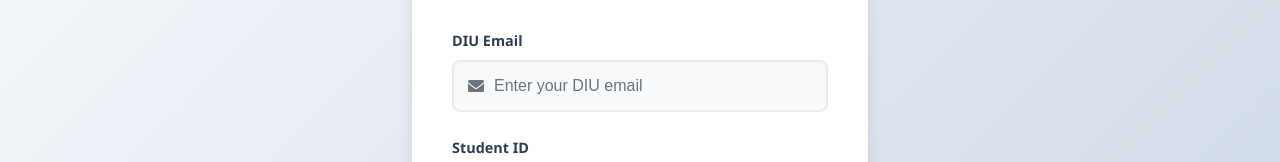
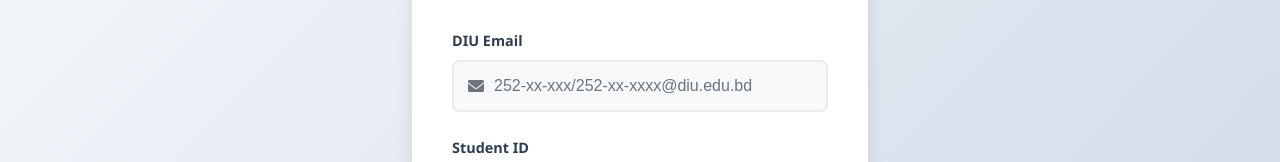
Before and after one commit to Naim-006/69_resource, a plain HTML site: page public/auth/register.html in a window 1280 px wide. Shown: the part 147-309 px from the top of the page. Drawn offline with Linux system fonts and the light colour scheme.

Commit message:
Add files via upload

```diff
--- a/public/auth/register.html
+++ b/public/auth/register.html
@@ -22,7 +22,13 @@
                     <label for="email">DIU Email</label>
                     <div class="input-group">
                         <i class="fas fa-envelope"></i>
-                        <input type="email" id="email" name="email" placeholder="Enter your DIU email" required>
+                        <input type="email"
+                               id="email"
+                               name="email"
+                               pattern="252-\d{2}-\d{3,4}@diu\.edu\.bd"
+                               placeholder="252-xx-xxx/252-xx-xxxx@diu.edu.bd"
+                               title="Please enter a valid DIU email address (e.g., 252-xx-xxx@diu.edu.bd or 252-xx-xxxx@diu.edu.bd)"
+                               required>
                     </div>
                 </div>
 
```
